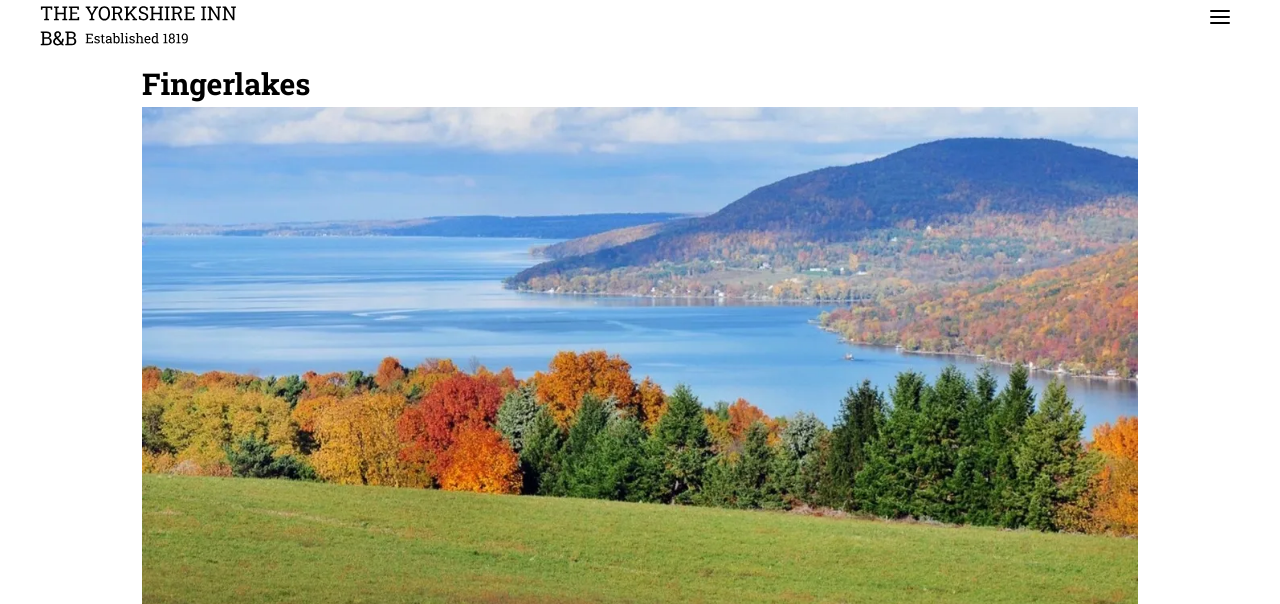
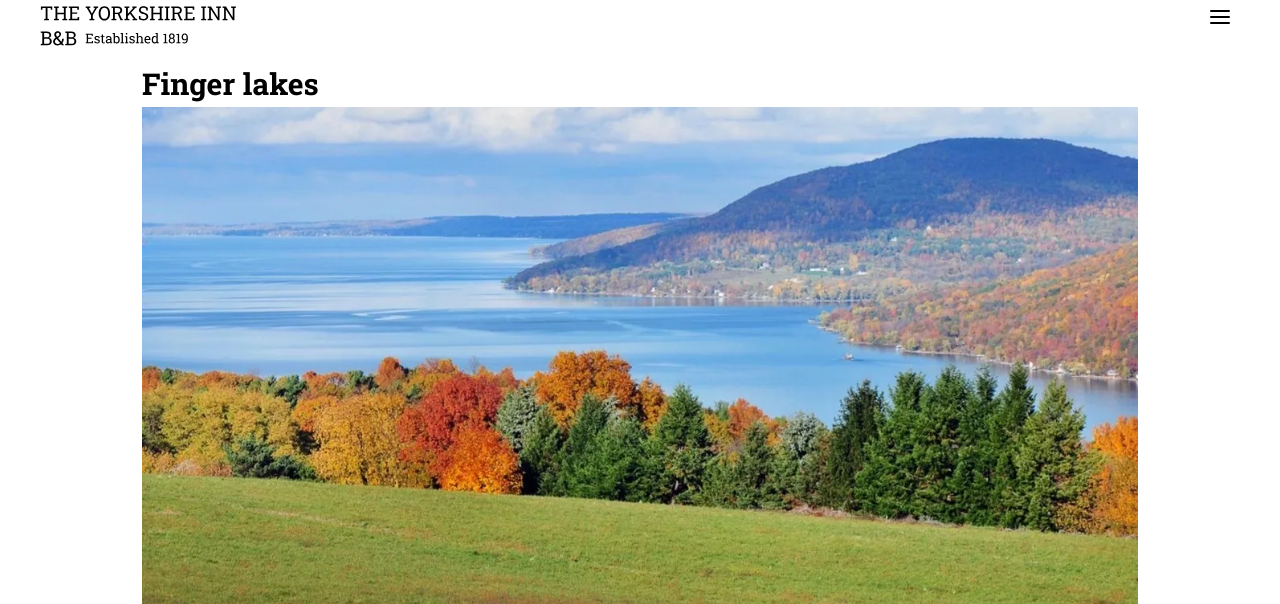
Before and after one commit to blendirrustemi/Senior-Project-Hotel-Management-System, a PHP site: page /seniorProject-iste501/fingerlakes in a window 1280 px wide. Shown: the part 40-644 px from the top of the page. Run offline with PHP 8.4, Linux system fonts and the light colour scheme.

Commit message:
Update 11 files
- /app/views/404.view.php
- /app/views/blueroom.view.php
- /app/views/boleroroom.view.php
- /app/views/contact.view.php
- /app/views/gallery.view.php
- /app/views/history.view.php
- /app/views/home.view.php
- /app/views/fingerlakes.view.php
- /app/views/lodgesuite.view.php
- /app/views/rooms.view.php
- /app/views/rosesuite.view.php

```diff
--- a/app/views/404.view.php
+++ b/app/views/404.view.php
@@ -44,7 +44,7 @@
                     <li><a href="rooms">Rooms</a></li>
                     <li><a href="history">History</a></li>
                     <li><a href="gallery">Gallery</a></li>
-                    <li><a href="fingerlakes">Fingerlakes</a></li>
+                    <li><a href="fingerlakes">Finger lakes</a></li>
                     <li><a href="contact">Contact & Policies</a></li>
                 </ul>
             </div>
--- a/app/views/blueroom.view.php
+++ b/app/views/blueroom.view.php
@@ -46,7 +46,7 @@
                     <li><a href="rooms">Rooms</a></li>
                     <li><a href="history">History</a></li>
                     <li><a href="gallery">Gallery</a></li>
-                    <li><a href="fingerlakes">Fingerlakes</a></li>
+                    <li><a href="fingerlakes">Finger lakes</a></li>
                     <li><a href="contact">Contact & Policies</a></li>
                 </ul>
             </div>
--- a/app/views/boleroroom.view.php
+++ b/app/views/boleroroom.view.php
@@ -46,7 +46,7 @@
                     <li><a href="rooms">Rooms</a></li>
                     <li><a href="history">History</a></li>
                     <li><a href="gallery">Gallery</a></li>
-                    <li><a href="fingerlakes">Fingerlakes</a></li>
+                    <li><a href="fingerlakes">Finger lakes</a></li>
                     <li><a href="contact">Contact & Policies</a></li>
                 </ul>
             </div>
--- a/app/views/contact.view.php
+++ b/app/views/contact.view.php
@@ -45,7 +45,7 @@
                     <li><a href="rooms">Rooms</a></li>
                     <li><a href="history">History</a></li>
                     <li><a href="gallery">Gallery</a></li>
-                    <li><a href="fingerlakes">Fingerlakes</a></li>
+                    <li><a href="fingerlakes">Finger lakes</a></li>
                     <li><a href="contact">Contact & Policies</a></li>
                 </ul>
             </div>
--- a/app/views/fingerlakes.view.php
+++ b/app/views/fingerlakes.view.php
@@ -45,7 +45,7 @@
                     <li><a href="rooms">Rooms</a></li>
                     <li><a href="history">History</a></li>
                     <li><a href="gallery">Gallery</a></li>
-                    <li><a href="fingerlakes">Fingerlakes</a></li>
+                    <li><a href="fingerlakes">Finger lakes</a></li>
                     <li><a href="contact">Contact & Policies</a></li>
                 </ul>
             </div>
@@ -58,7 +58,7 @@
     <div class="container">
 
         <section class="fingerlakes section-title">
-            <h2>Fingerlakes</h2>
+            <h2>Finger lakes</h2>
             <img src="<?=ROOT?>assets/images/fingerlakes/fingerlakes.webp" alt="Fingerlakes">
             <p>The Finger Lakes Region is known for many artisan vineyards, particularly its world-renowned Rieslings.
                 The region also boasts an impressive list of craft breweries, distilleries, and hard-cider producers.
--- a/app/views/gallery.view.php
+++ b/app/views/gallery.view.php
@@ -46,7 +46,7 @@
                     <li><a href="rooms">Rooms</a></li>
                     <li><a href="history">History</a></li>
                     <li><a href="gallery">Gallery</a></li>
-                    <li><a href="fingerlakes">Fingerlakes</a></li>
+                    <li><a href="fingerlakes">Finger lakes</a></li>
                     <li><a href="contact">Contact & Policies</a></li>
                 </ul>
             </div>
--- a/app/views/history.view.php
+++ b/app/views/history.view.php
@@ -44,7 +44,7 @@
                     <li><a href="rooms">Rooms</a></li>
                     <li><a href="history">History</a></li>
                     <li><a href="gallery">Gallery</a></li>
-                    <li><a href="fingerlakes">Fingerlakes</a></li>
+                    <li><a href="fingerlakes">Finger lakes</a></li>
                     <li><a href="contact">Contact & Policies</a></li>
                 </ul>
             </div>
--- a/app/views/home.view.php
+++ b/app/views/home.view.php
@@ -42,7 +42,7 @@
                 <li><a href="rooms">Rooms</a></li>
                 <li><a href="history">History</a></li>
                 <li><a href="gallery">Gallery</a></li>
-                <li><a href="fingerlakes">Fingerlakes</a></li>
+                <li><a href="fingerlakes">Finger lakes</a></li>
                 <li><a href="contact">Contact & Policies</a></li>
             </ul>
         </div>
--- a/app/views/lodgesuite.view.php
+++ b/app/views/lodgesuite.view.php
@@ -46,7 +46,7 @@
                     <li><a href="rooms">Rooms</a></li>
                     <li><a href="history">History</a></li>
                     <li><a href="gallery">Gallery</a></li>
-                    <li><a href="fingerlakes">Fingerlakes</a></li>
+                    <li><a href="fingerlakes">Finger lakes</a></li>
                     <li><a href="contact">Contact & Policies</a></li>
                 </ul>
             </div>
--- a/app/views/rooms.view.php
+++ b/app/views/rooms.view.php
@@ -65,7 +65,7 @@ if ($submit_btn) {
           <li><a href="rooms">Rooms</a></li>
           <li><a href="history">History</a></li>
           <li><a href="gallery">Gallery</a></li>
-          <li><a href="fingerlakes">Fingerlakes</a></li>
+          <li><a href="fingerlakes">Finger lakes</a></li>
           <li><a href="contact">Contact & Policies</a></li>
         </ul>
       </div>
--- a/app/views/rosesuite.view.php
+++ b/app/views/rosesuite.view.php
@@ -46,7 +46,7 @@
                     <li><a href="rooms">Rooms</a></li>
                     <li><a href="history">History</a></li>
                     <li><a href="gallery">Gallery</a></li>
-                    <li><a href="fingerlakes">Fingerlakes</a></li>
+                    <li><a href="fingerlakes">Finger lakes</a></li>
                     <li><a href="contact">Contact & Policies</a></li>
                 </ul>
             </div>
```
